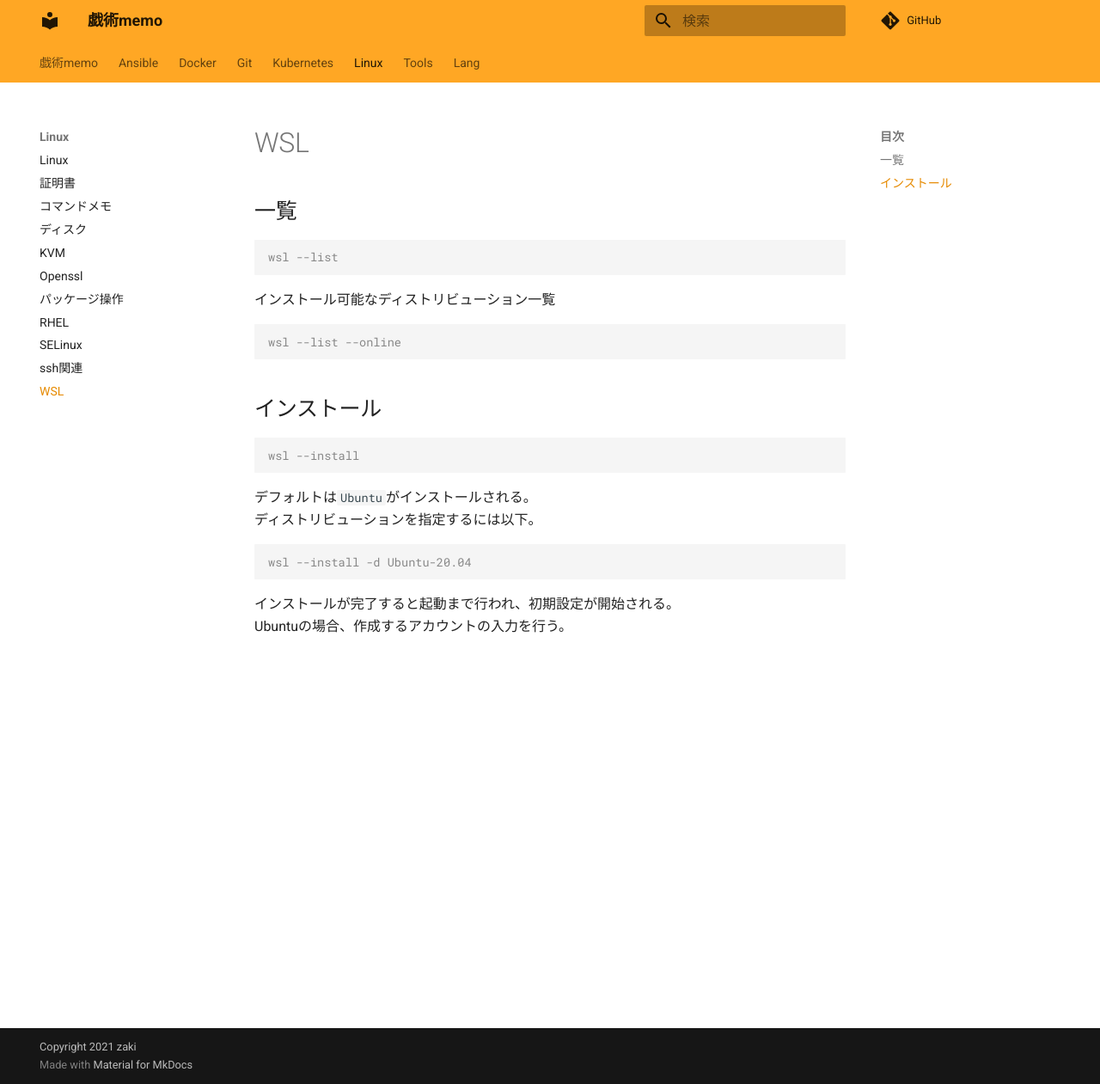
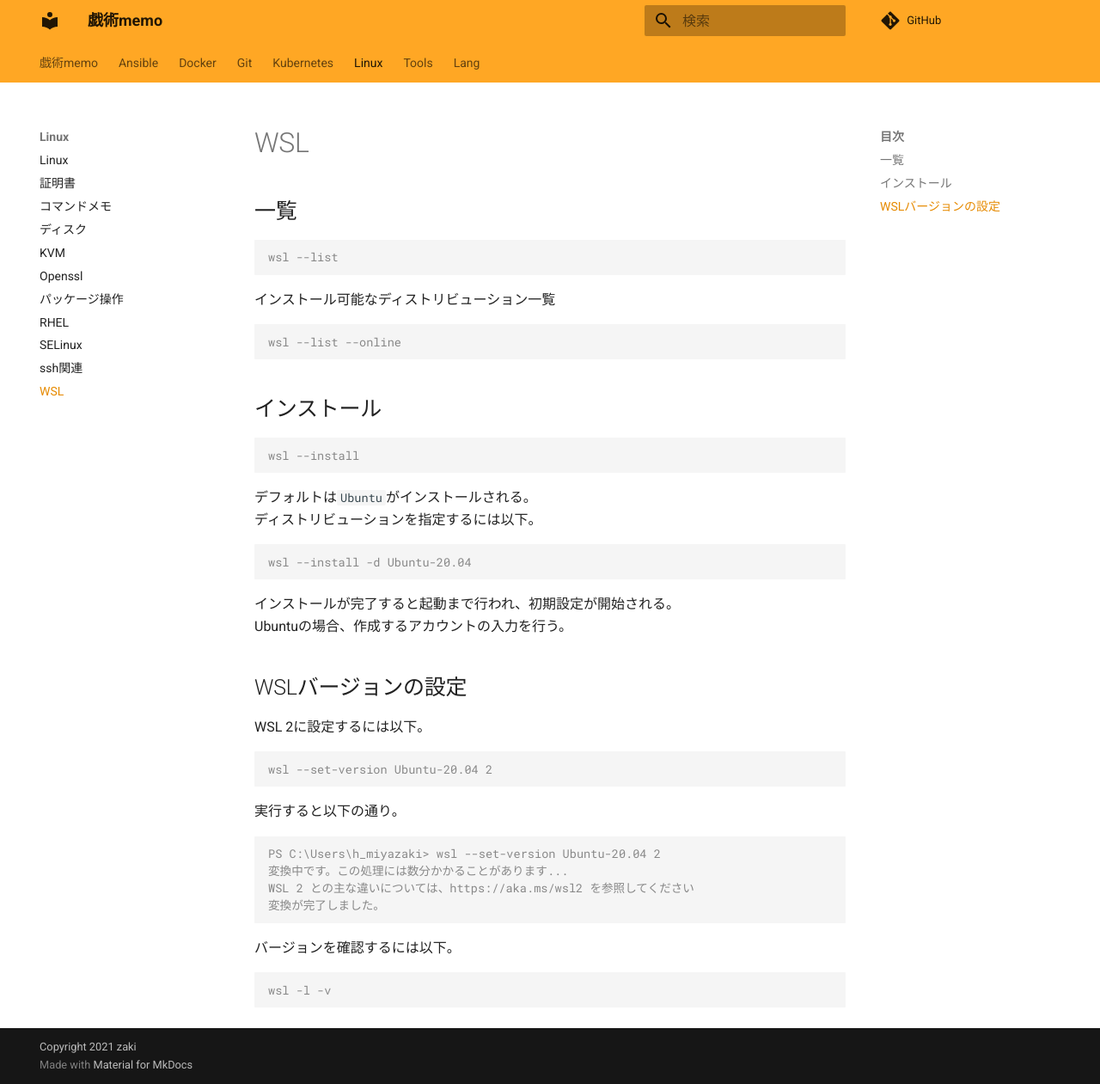
Before and after one commit to zaki-lknr/docs, an MkDocs documentation site: the page built from docs/Linux/wsl.md, in a window 1280 px wide and 1261 px high. Shown: the whole window at 86% size. Built offline with MkDocs 1.6.1 and Material for MkDocs 9.7.7, drawn with Linux system fonts in a browser that asks for light colours; comment, search, counter and statistics services are not loaded.

Commit message:
add: linux/wsl: wslバージョン

````diff
--- a/docs/Linux/wsl.md
+++ b/docs/Linux/wsl.md
@@ -27,3 +27,26 @@ wsl --install -d Ubuntu-20.04
 
 インストールが完了すると起動まで行われ、初期設定が開始される。
 Ubuntuの場合、作成するアカウントの入力を行う。
+
+## WSLバージョンの設定
+
+WSL 2に設定するには以下。
+
+```console
+wsl --set-version Ubuntu-20.04 2
+```
+
+実行すると以下の通り。
+
+```console
+PS C:\Users\h_miyazaki> wsl --set-version Ubuntu-20.04 2
+変換中です。この処理には数分かかることがあります...
+WSL 2 との主な違いについては、https://aka.ms/wsl2 を参照してください
+変換が完了しました。
+```
+
+バージョンを確認するには以下。
+
+```console
+wsl -l -v
+```
````
